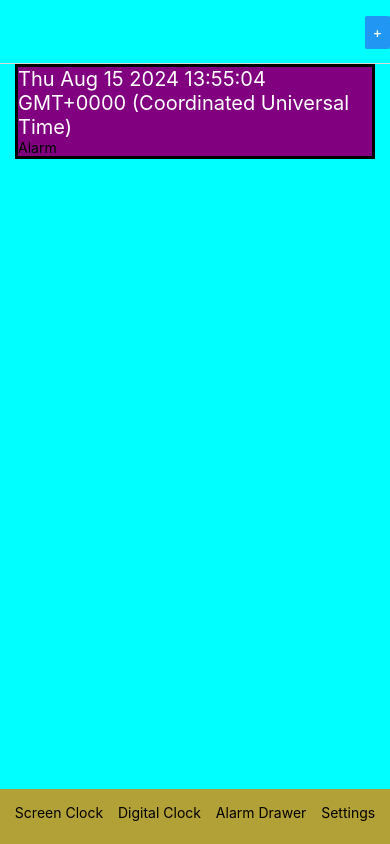
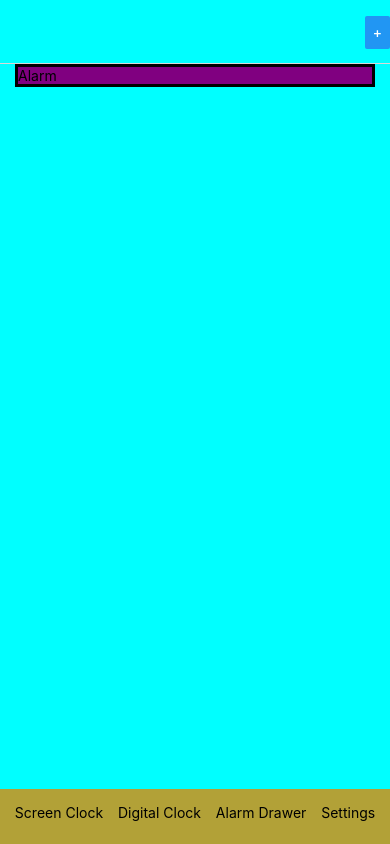
Before and after one commit to ramizackaryshamir/Alarmist_app-pre-new-arch, a React Native app: screen /Home in a window 390 px wide. Built offline with nearby package versions, Linux system fonts and the light colour scheme.

Commit message:
separate date and weekday values from alarmTime

```diff
--- a/src/components/Alarm.jsx
+++ b/src/components/Alarm.jsx
@@ -1,15 +1,15 @@
 import React from 'react';
-
 import {View, Text} from 'react-native';
 import {useStyles} from '../hooks/useStyles';
 
-const Alarm = ({alarmTime, alarmName, alarmRepeat}) => {
+const Alarm = ({alarmDate, alarmTime, alarmName, alarmRepeat}) => {
   //This component displays how the alarm will render to the UI
   const styles = useStyles();
 
   return (
     <View style={styles.alarmContainer}>
       <View style={styles.alarmContainerTop}>
+        <Text style={styles.alarmTextTop}>{alarmDate}</Text>
         <Text style={styles.alarmTextTop}>{alarmTime}</Text>
       </View>
       <View style={styles.alarmContainerBottom}>
--- a/src/lib/utils.js
+++ b/src/lib/utils.js
@@ -1,23 +1,23 @@
-//export const setHour = () => {
-//  const date = new Date();
-//  const secondRatio = date.getSeconds() / 60;
-//  const minuteRatio = (secondRatio + date.getMinutes()) / 60;
-//  const hourRatio = (minuteRatio + date.getHours()) / 12;
-//  return hourRatio;
-//};
+export const setHour = () => {
+  const date = new Date();
+  const secondRatio = date.getSeconds() / 60;
+  const minuteRatio = (secondRatio + date.getMinutes()) / 60;
+  const hourRatio = (minuteRatio + date.getHours()) / 12;
+  return hourRatio;
+};
 
-//export const setMinute = () => {
-//  const date = new Date();
-//  const secondRatio = date.getSeconds() / 60;
-//  const minuteRatio = (secondRatio + date.getMinutes()) / 60;
-//  return minuteRatio;
-//};
+export const setMinute = () => {
+  const date = new Date();
+  const secondRatio = date.getSeconds() / 60;
+  const minuteRatio = (secondRatio + date.getMinutes()) / 60;
+  return minuteRatio;
+};
 
-//export const setSecond = () => {
-//  const date = new Date();
-//  const secondRatio = date.getSeconds() / 60;
-//  return secondRatio;
-//};
+export const setSecond = () => {
+  const date = new Date();
+  const secondRatio = date.getSeconds() / 60;
+  return secondRatio;
+};
 
 export const showLocalTime = () => {
   let time = new Date();
--- a/src/screens/HomeScreen.tsx
+++ b/src/screens/HomeScreen.tsx
@@ -9,21 +9,27 @@ const HomeScreen = ({navigation, route}) => {
   const styles = useStyles();
 
   const [newAlarm, setNewAlarm] = useState<NewAlarm>({
-    time: new Date().toString(),
+    weekday: '',
+    date: '',
+    time: '',
     repeat: [],
     name: 'Alarm',
     sound: [],
     isSnoozed: false,
     id: '',
   });
-
+  console.log('weekday', newAlarm.weekday);
+  console.log('date', newAlarm.date);
+  console.log('time', newAlarm.time);
   const [alarms, setAlarms] = useState<any>([]);
 
   const navigateToAlarmSettingsScreen = () => {
     navigation.navigate('Alarm Settings Screen', {
       onGoBack: (data) => {
         setNewAlarm({
-          time: data.alarmTime,
+          weekday: data.alarmTime.slice(0, 3),
+          date: data.alarmTime.slice(4, 15),
+          time: data.alarmTime.slice(16),
           repeat: data.alarmRepeat,
           name: data.alarmName,
           sound: data.alarmSound,
@@ -83,8 +89,9 @@ const HomeScreen = ({navigation, route}) => {
           data={alarms}
           renderItem={({item}) => (
             <Alarm
+              alarmDate={item.date}
+              alarmTime={item.time}
               alarmName={item.name}
-              alarmTime={item.time}
               alarmRepeat={item.repeat}
             />
           )}
--- a/src/screens/types.ts
+++ b/src/screens/types.ts
@@ -1,4 +1,6 @@
 export interface NewAlarm {
+  weekday: string;
+  date: string;
   time: string;
   repeat: Array<string>;
   name: string;
```
Also changed, not shown: src/components/AlarmPicker/components/TimePicker.tsx (+4 -4 lines), src/components/AlarmPicker/screens/AlarmSettingsScreen.tsx (+10 -8 lines), 2 other files (tests, documents, lock files or other folders).
